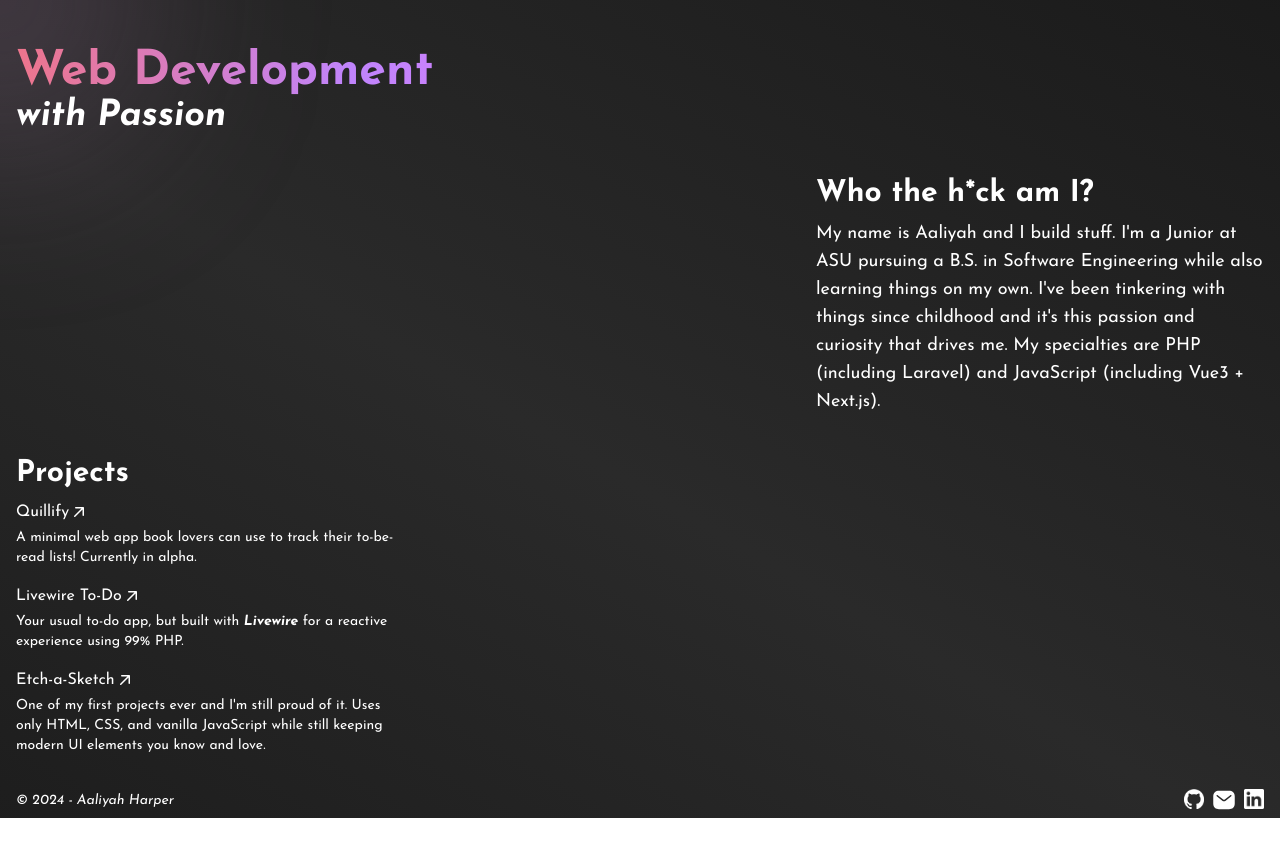
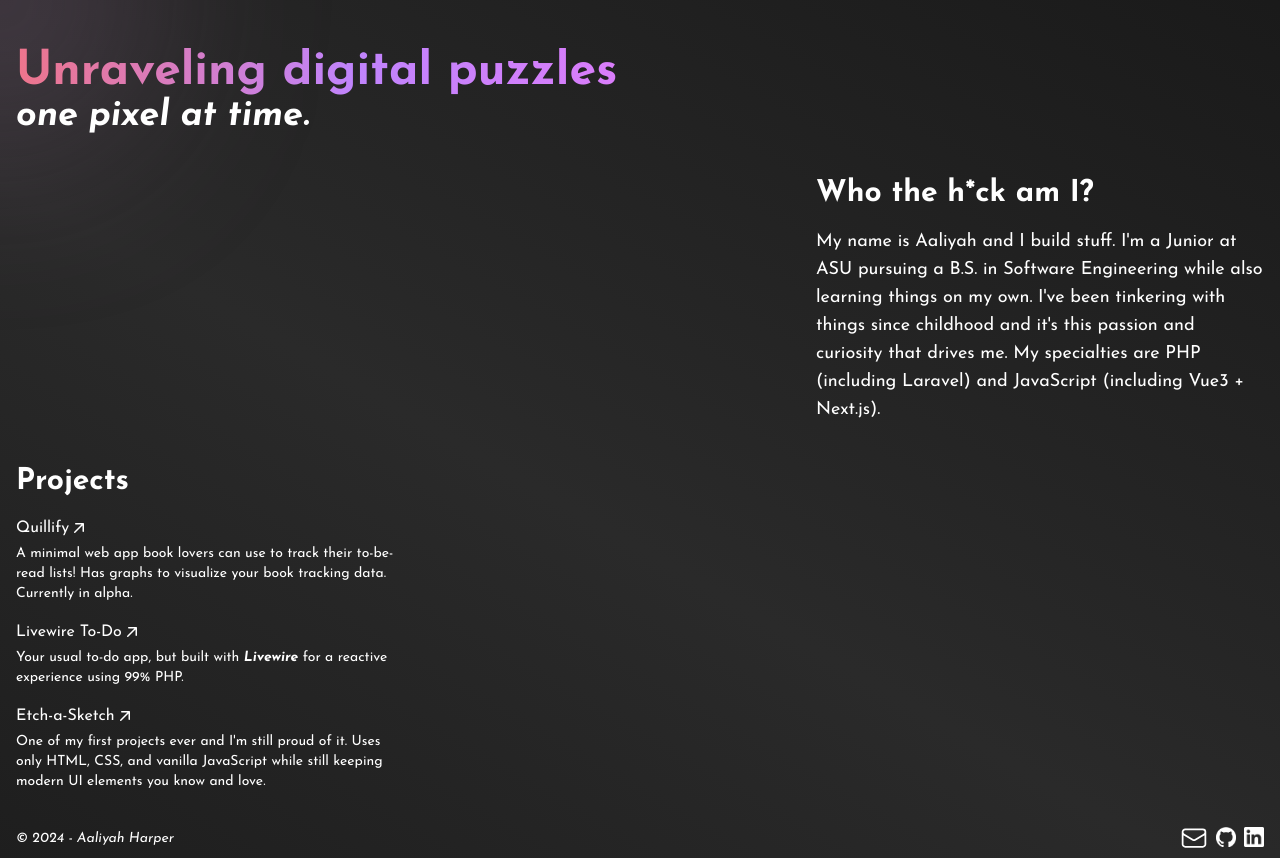
Before and after one commit to aileks/aileks.github.io, a Next.js app: page / in a window 1280 px wide. Before the commit the page ends 818 px from the top, so only its background shows below. Built offline with nearby package versions, Linux system fonts and the light colour scheme.

Commit message:
main heading change

```diff
--- a/src/app/globals.css
+++ b/src/app/globals.css
@@ -32,6 +32,7 @@ body {
   }
 }
 
+/** Fonts */
 @layer base {
   @font-face {
     font-family: 'Josefin Sans';
--- a/src/app/page.tsx
+++ b/src/app/page.tsx
@@ -47,16 +47,18 @@ export default function Home() {
       <FollowCursor />
       <div className="flex flex-col min-h-screen">
         <motion.header
-          initial={{ y: '-10', opacity: 0 }}
+          initial={{ y: '-25', opacity: 0 }}
           animate={headerControls}
           className="header-container mb-8"
         >
           <h1 className="text-5xl font-bold flex flex-col mt-12">
             <span className="bg-[linear-gradient(to_right,theme(colors.rose.400),theme(colors.rose.200),theme(colors.red.400),theme(colors.purple.400),theme(colors.fuchsia.400),theme(colors.rose.200),theme(colors.rose.400))] bg-[length:200%_auto] bg-clip-text text-transparent animate-gradient">
-              Web Development
+              Unraveling digital puzzles
             </span>
 
-            <span className="text-4xl font-bold italic">with Passion</span>
+            <span className="text-4xl font-bold italic">
+              one pixel at time.
+            </span>
           </h1>
         </motion.header>
 
@@ -65,7 +67,7 @@ export default function Home() {
           animate={aboutControls}
           className="about-container self-end max-w-md mb-8 mt-2"
         >
-          <h2 className="text-3xl font-bold mb-2">Who the h*ck am I?</h2>
+          <h2 className="text-3xl font-bold mb-4">Who the h*ck am I?</h2>
           <p className="text-lg text-left">
             My name is Aaliyah and I build stuff. I&apos;m a Junior at ASU
             pursuing a B.S. in Software Engineering while also learning things
@@ -81,7 +83,7 @@ export default function Home() {
           animate={projectsControls}
           className="projects-container w-96 mb-8 mt-2"
         >
-          <h2 className="text-3xl mb-2 font-bold">Projects</h2>
+          <h2 className="text-3xl mb-4 font-bold">Projects</h2>
 
           <ul className="space-y-4">
             <li>
@@ -91,7 +93,8 @@ export default function Home() {
               />
               <p className="text-sm mt-1">
                 A minimal web app book lovers can use to track their to-be-read
-                lists! Currently in alpha.
+                lists! Has graphs to visualize your book tracking data.
+                Currently in alpha.
               </p>
             </li>
 
@@ -135,35 +138,29 @@ export default function Home() {
             <p className="italic">© 2024 - Aaliyah Harper</p>
           </aside>
           <nav className="flex space-x-2 items-center md:place-self-center md:justify-self-end">
+            <Link href="mailto:aeverly14@protonmail.com">
+              <svg
+                xmlns="http://www.w3.org/2000/svg"
+                fill="none"
+                viewBox="0 0 24 24"
+                stroke-width="1.5"
+                stroke="white"
+                className="w-7 h-7 mb-0.5"
+              >
+                <path
+                  stroke-linecap="round"
+                  stroke-linejoin="round"
+                  d="M21.75 6.75v10.5a2.25 2.25 0 0 1-2.25 2.25h-15a2.25 2.25 0 0 1-2.25-2.25V6.75m19.5 0A2.25 2.25 0 0 0 19.5 4.5h-15a2.25 2.25 0 0 0-2.25 2.25m19.5 0v.243a2.25 2.25 0 0 1-1.07 1.916l-7.5 4.615a2.25 2.25 0 0 1-2.36 0L3.32 8.91a2.25 2.25 0 0 1-1.07-1.916V6.75"
+                />
+              </svg>
+            </Link>
+
             <Link href="https://github.com/aileks">
               <img
                 src="github-mark-white.png"
                 alt="Hithub Inverticat logo"
                 className="w-5 h-5 mb-1"
               />
-            </Link>
-
-            <Link href="mailto:aeverly14@protonmail.com">
-              <svg
-                className="invert mb-0.5"
-                width="24px"
-                height="24px"
-                viewBox="0 0 24 24"
-                fill="none"
-                xmlns="http://www.w3.org/2000/svg"
-              >
-                <g id="style=fill">
-                  <g id="email">
-                    <path
-                      id="Subtract"
-                      fillRule="evenodd"
-                      clipRule="evenodd"
-                      d="M7 2.75C5.38503 2.75 3.92465 3.15363 2.86466 4.1379C1.79462 5.13152 1.25 6.60705 1.25 8.5V15.5C1.25 17.393 1.79462 18.8685 2.86466 19.8621C3.92465 20.8464 5.38503 21.25 7 21.25H17C18.615 21.25 20.0754 20.8464 21.1353 19.8621C22.2054 18.8685 22.75 17.393 22.75 15.5V8.5C22.75 6.60705 22.2054 5.13152 21.1353 4.1379C20.0754 3.15363 18.615 2.75 17 2.75H7ZM19.2285 8.3623C19.5562 8.10904 19.6166 7.63802 19.3633 7.31026C19.1101 6.98249 18.6391 6.9221 18.3113 7.17537L12.7642 11.4616C12.3141 11.8095 11.6858 11.8095 11.2356 11.4616L5.6886 7.17537C5.36083 6.9221 4.88982 6.98249 4.63655 7.31026C4.38328 7.63802 4.44367 8.10904 4.77144 8.3623L10.3185 12.6486C11.3089 13.4138 12.691 13.4138 13.6814 12.6486L19.2285 8.3623Z"
-                      fill="#000000"
-                    />
-                  </g>
-                </g>
-              </svg>
             </Link>
 
             <Link href="https://www.linkedin.com/in/aaliyah-harper-1473312b0/">
```
Also changed, not shown: public/envelope.svg (added).
